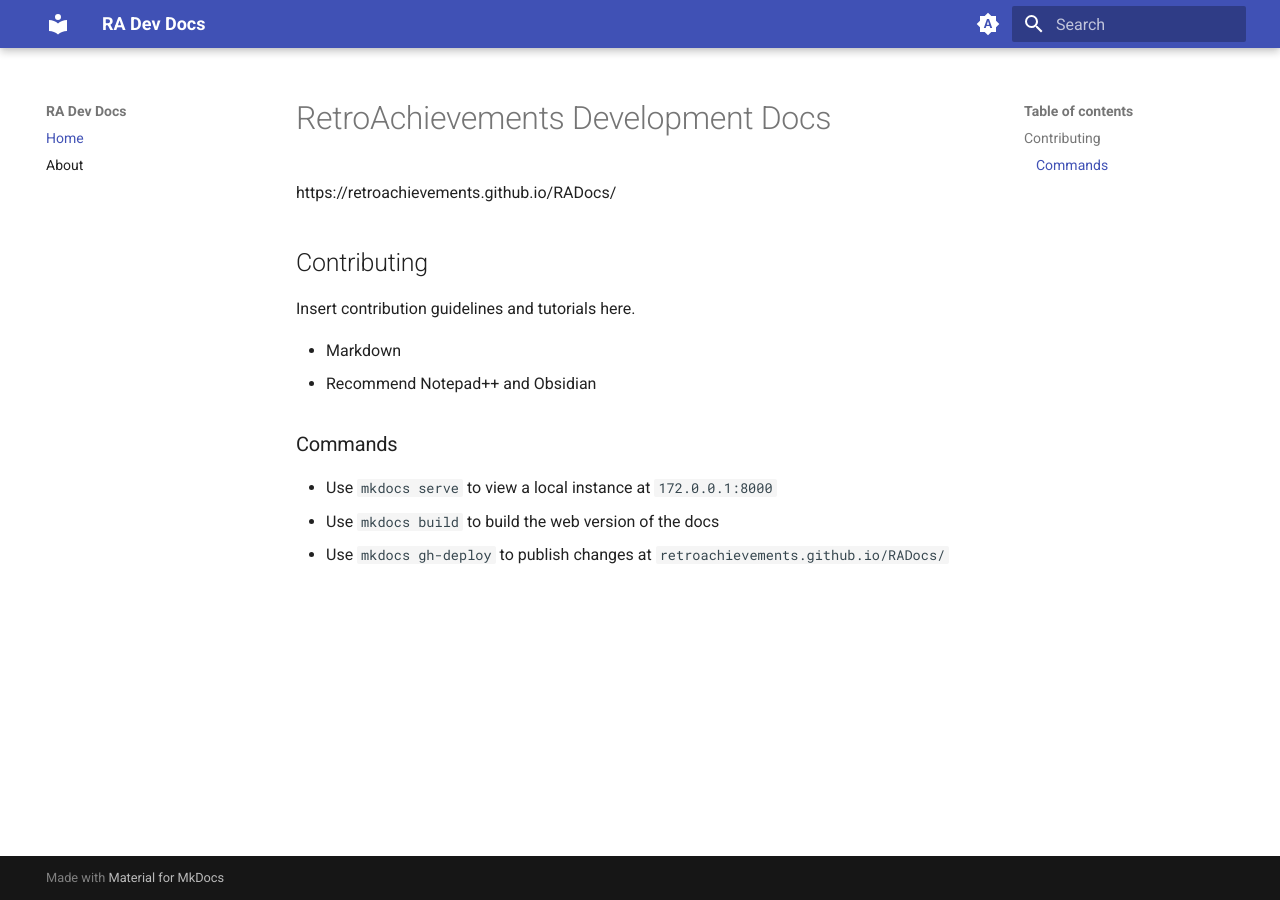
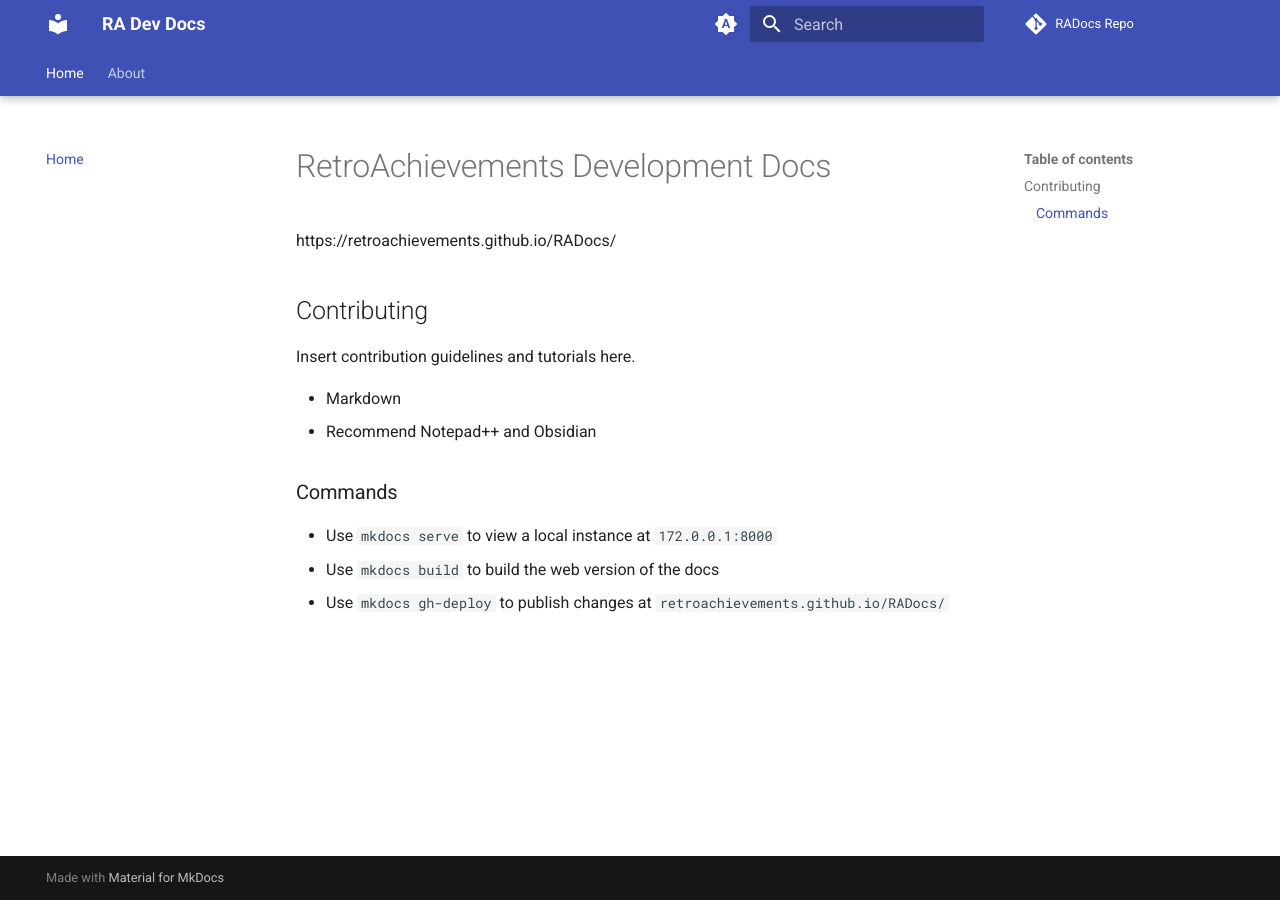
Before and after one commit to RetroAchievements/RADocs, an MkDocs documentation site: the page built from docs/index.md, in a window 1280 px wide. Built offline with MkDocs 1.6.1 and Material for MkDocs 9.7.7, drawn with Linux system fonts in a browser that asks for light colours; comment, search, counter and statistics services are not loaded.

Commit message:
Add navigation settings

```diff
--- a/mkdocs.yml
+++ b/mkdocs.yml
@@ -1,8 +1,11 @@
 site_name: RA Dev Docs
 site_url: https://retroachievements.org
+repo_url: https://github.com/RetroAchievements/RADocs/
+repo_name: RADocs Repo
 nav:
   - Home: index.md
   - About: about.md
+
 theme:
   name: material
   favicon: img/favicon.ico
@@ -27,3 +30,11 @@ theme:
       toggle:
         icon: material/brightness-4
         name: Switch to system preference
+  features:
+    - navigation.instant
+    - navigation.instant.prefetch
+    - navigation.tabs
+    - navigation.tabs.sticky
+
+plugins:
+  - search
```
Also changed, not shown: site/404.html, site/about/index.html, site/index.html, 1 other file.
